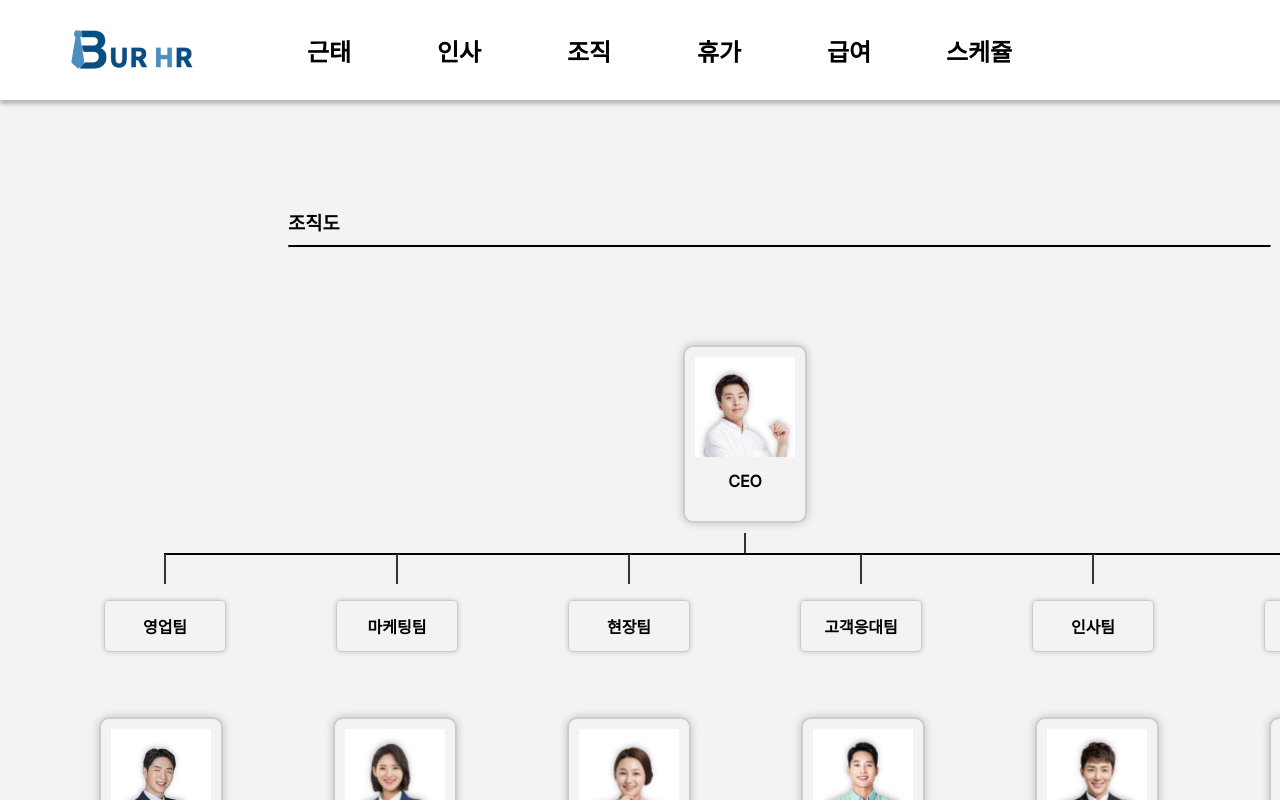
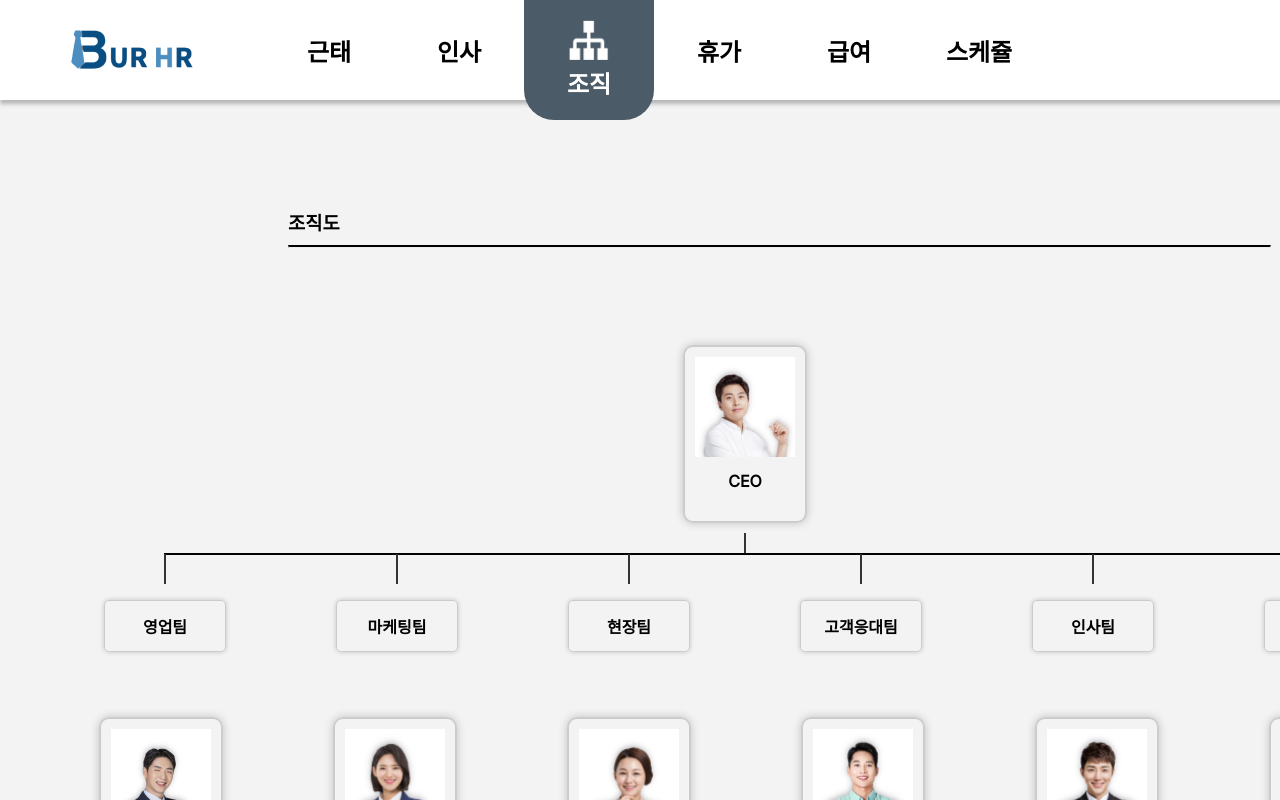
Before and after one commit to BUR-HR/BUR-HR, a React (Create React App) app in the folder react-project/BUL-HR/: page /orgchart in a window 1280 px wide. Shown: the top 800 px of the page. Built offline with nearby package versions, Linux system fonts and the light colour scheme.

Commit message:
[fix] header 수정

```diff
--- a/react-project/BUL-HR/src/common/header.js
+++ b/react-project/BUL-HR/src/common/header.js
@@ -28,7 +28,7 @@ export const Header = () => {
                     />
                     인사
                 </NavLink>
-                <NavLink to='organic' className="menu-item">
+                <NavLink to='orgchart' className="menu-item">
                     <img
                         src="/common/images/sitemap.png"
                         className="menu-image"
```
